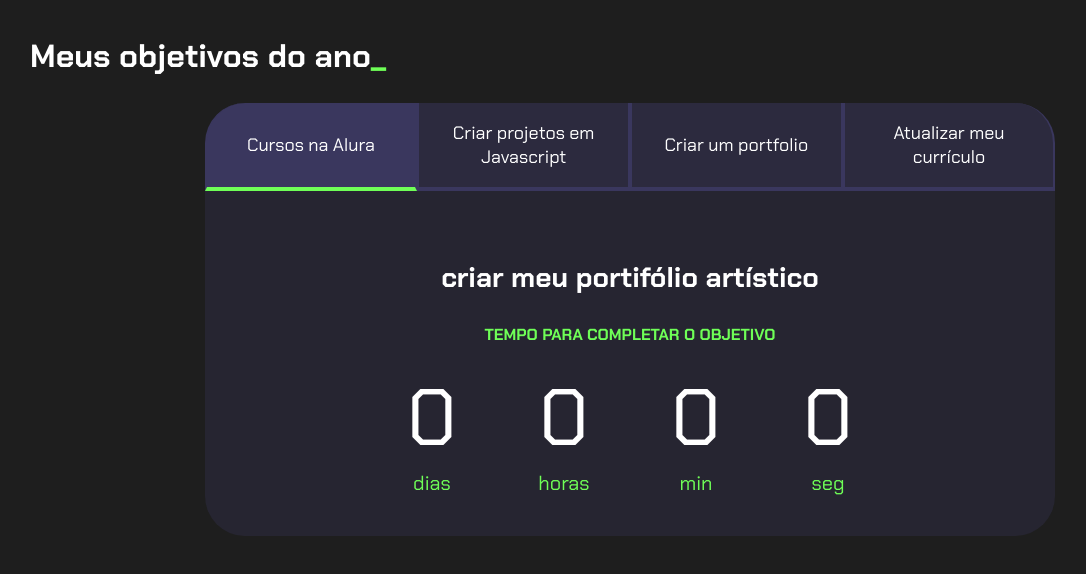
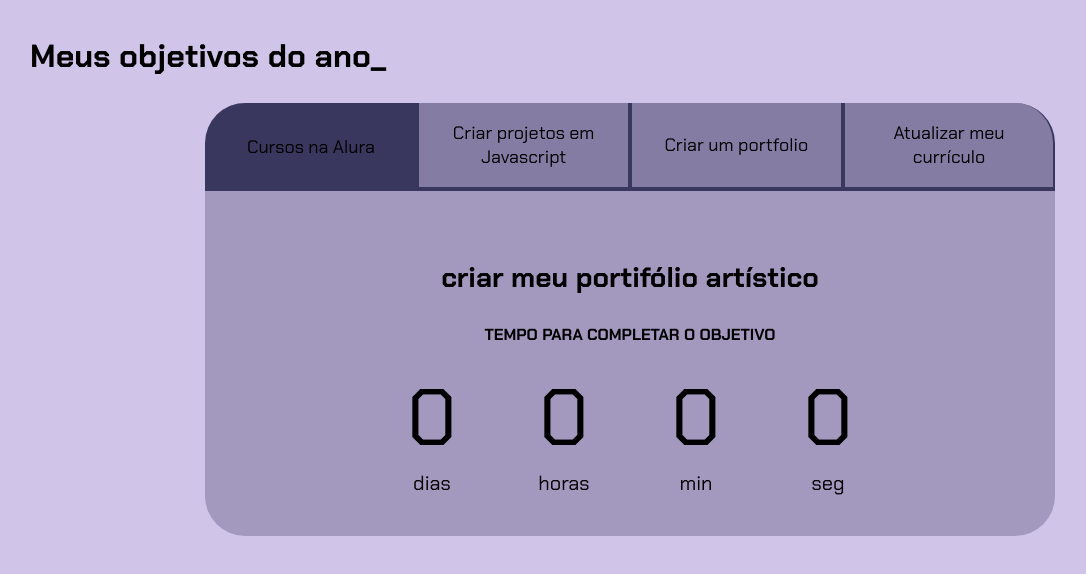
Before and after one commit to EvilynD07/projeto-de-vida, a plain HTML site: page index.html in a window 1280 px wide. Shown: the whole page, without its empty margins (10-1096 px from the left). Drawn offline with Linux system fonts and the light colour scheme.

Commit message:
Update style.css

```diff
--- a/style.css
+++ b/style.css
@@ -1,7 +1,8 @@
 @import url('https://fonts.googleapis.com/css2?family=Chakra+Petch:wght@400;700&display=swap');
 
 :root {
-    --cor-de-fundo: #1E1E1E;
+    --cor-de-fundo: #D1C4E9;
+    --cor-do-texto: #000000;
     --verde: #6FFF57;
     --branco: #FFFFFF;
     --botao-ativo: #3A375E;
@@ -11,7 +12,7 @@
 
 body {
     background-color: var(--cor-de-fundo);
-    color: var(--branco);
+    color: var(--preto);
     font-family: 'Chakra Petch', sans-serif;
 }
 
@@ -33,14 +34,14 @@ body {
 }
 
 .titulo-principal span {
-    color: var(--verde);
+    color: var(--preto);
 }
 
 
 .botao {
     font-family: 'Chakra Petch', sans-serif;
     background-color: var(--botao-inativo);
-    color: var(--branco);
+    color: var(--preto);
     display: flex;
     justify-content: center;
     padding: 1em;
@@ -63,7 +64,7 @@ body {
 
 .botao.ativo {
     background-color: var(--botao-ativo);
-    border-bottom: 4px solid var(--verde);
+    border-bottom: 4px solid var(--preto);
 }
 
 .abas-textos {
@@ -87,7 +88,7 @@ body {
 
 .aba-conteudo-titulo-secundario {
     text-align: center;
-    color: var(--verde);
+    color: var(--preto);
     text-transform: uppercase;
 }
 
@@ -110,7 +111,7 @@ body {
 }
 
 .contador-digito-texto {
-    color: var(--verde);
+    color: var(--preto);
     font-size: 20px;
     margin: 0;
 
```
